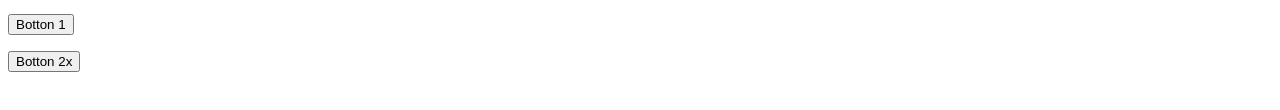
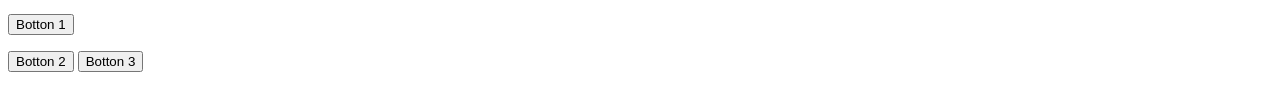
Before and after one commit to jgonzalez-pti/GITFacilito, a plain HTML site: page index.html in a window 1280 px wide. Shown: the part 358-468 px from the top of the page. Drawn offline with Linux system fonts and the light colour scheme.

Commit message:
Agregamos el boton 3

```diff
--- a/index.html
+++ b/index.html
@@ -27,7 +27,8 @@
             <button>Botton 1</button>
         </p>
         <p>
-            <button>Botton 2x</button>
+            <button>Botton 2</button>
+			<button>Botton 3</button>
         </p>
     </body>
 
```
